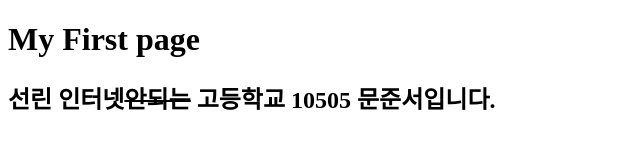
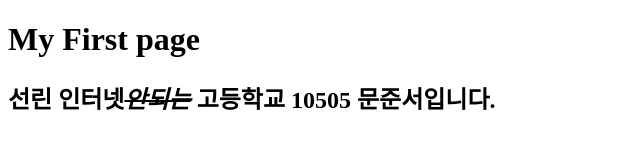
Before and after one commit to MJ-1S29/webprogramming105, a plain HTML site: page index.html in a window 1280 px wide. Shown: the full height of the page, 0-640 px from the left. Drawn offline with Linux system fonts and the light colour scheme.

Commit message:
Add files via upload

```diff
--- a/index.html
+++ b/index.html
@@ -8,6 +8,6 @@
 </head>
 <body>
     <h1>My First page</h1>
-    <h2>선린 인터넷<del>안되는</del> 고등학교 10505 문준서입니다.</h2>
+    <h2>선린 인터넷<del><i>안되는</del></i> 고등학교 10505 문준서입니다.</h2>
 </body>
 </html>
```
